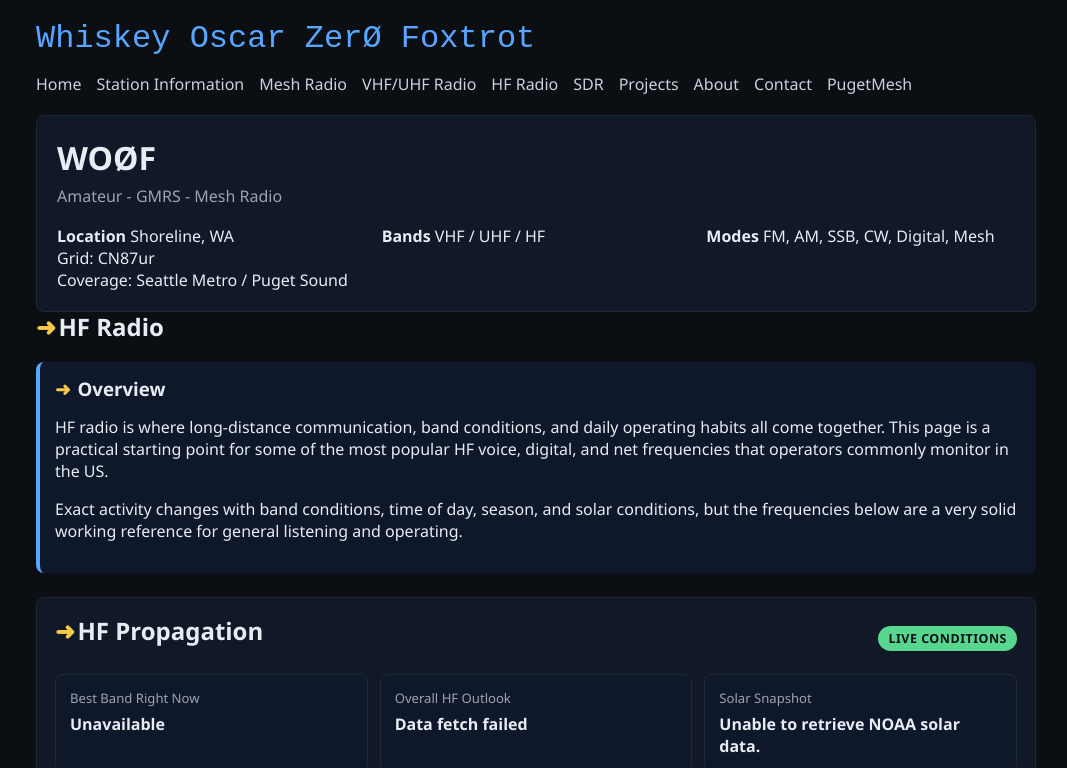
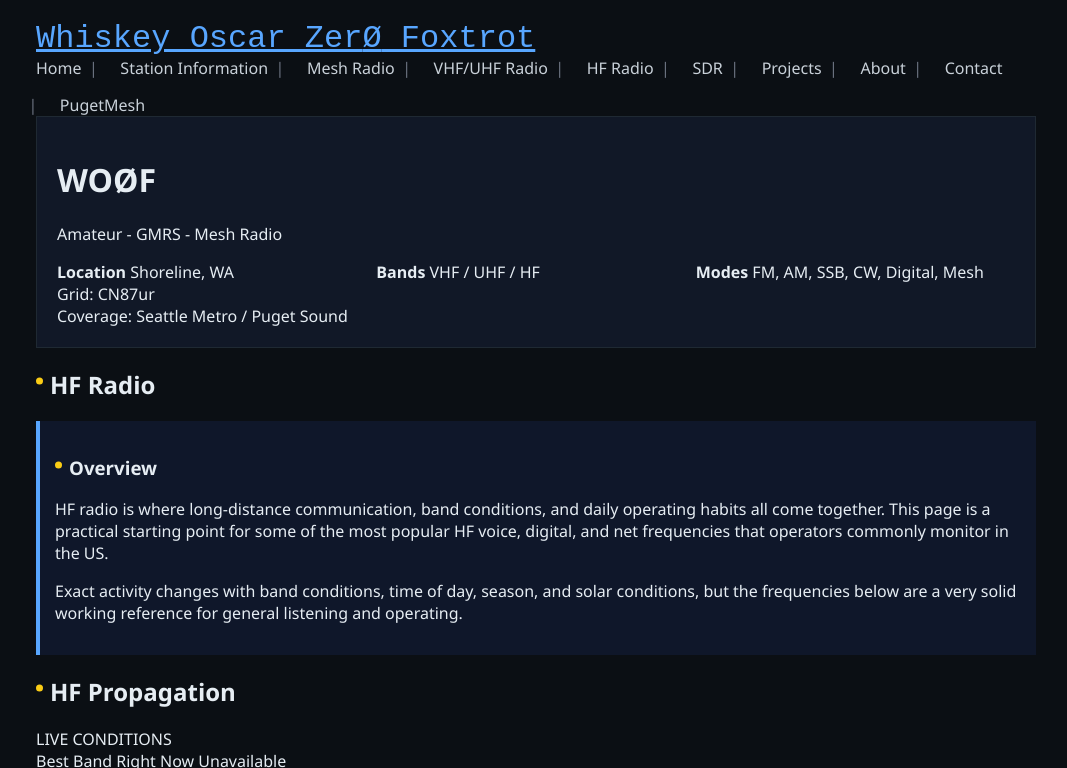
Before and after one commit to Lymitliss/Lymitliss.github.io, a Jekyll site: the page built from hf-radio.md, in a window 1280 px wide. Shown: the top 768 px of the page, without its empty margins (104-1171 px from the left). Built offline with Jekyll 4.4.1, drawn with Linux system fonts in a browser that asks for light colours; grey boxes are pictures that could not be loaded.

Commit message:
Update style.css

```diff
--- a/assets/style.css
+++ b/assets/style.css
@@ -1,6 +1,6 @@
 body {
   margin: 0;
-  font-family: "Segoe UI", Arial, sans-serif;
+  font-family: "Segoe UI", Arial;
   background: #0b0f14;
   color: #e6edf3;
 }
@@ -11,31 +11,30 @@ body {
   padding: 20px;
 }
 
-.navbar {
-  display: flex;
-  flex-wrap: wrap;
-  align-items: center;
-  justify-content: space-between;
-  gap: 16px;
-  margin-bottom: 20px;
-}
-
 .logo {
   font-family: monospace;
   font-size: 2rem;
   color: #58a6ff;
-  text-decoration: none;
 }
 
 .nav-links {
   display: flex;
+  gap: 15px;
   flex-wrap: wrap;
-  gap: 15px;
 }
 
 .nav-links a {
   color: #c9d1d9;
   text-decoration: none;
+  position: relative;
+}
+
+.nav-links a + a::before {
+  content: "|";
+  color: #6b7280;
+  margin-right: 15px;
+  position: relative;
+  left: -7.5px;
 }
 
 .nav-links a:hover {
@@ -46,22 +45,11 @@ body {
   background: #111827;
   padding: 20px;
   border: 1px solid #1f2933;
-  border-radius: 8px;
-}
-
-.hero-title {
-  margin: 0 0 6px;
-}
-
-.hero-subtitle {
-  margin: 0 0 18px;
-  color: #9ca3af;
 }
 
 .station-info {
   display: grid;
-  grid-template-columns: repeat(3, 1fr);
-  gap: 16px;
+  grid-template-columns: repeat(3,1fr);
 }
 
 .station-card {
@@ -69,221 +57,28 @@ body {
   padding: 15px;
   border-left: 4px solid #58a6ff;
   margin-top: 20px;
-  border-radius: 8px;
+}
+
+h2,
+.station-card h3 {
+  position: relative;
+  padding-left: 14px;
+}
+
+h2::before,
+.station-card h3::before {
+  content: "";
+  width: 7px;
+  height: 7px;
+  border-radius: 50%;
+  background: #facc15;
+  position: absolute;
+  left: 0;
+  top: 0.55em;
+  transform: translateY(-50%);
 }
 
 .mesh-title {
-  color: #e6edf3;
-  font-weight: 700;
+  color: #58a6ff;
+  font-weight: bold;
 }
-
-h2,
-.station-card h3,
-.project-line {
-  position: relative;
-  margin-top: 0;
-  padding-left: 1.4rem;
-  color: #e6edf3;
-  font-weight: 700;
-  line-height: 1.25;
-}
-
-h2::before,
-.station-card h3::before,
-.project-line::before {
-  content: "➜";
-  position: absolute;
-  left: 0;
-  top: 0;
-  color: #f7c948;
-  font-weight: 700;
-}
-
-h2 {
-  margin-bottom: 14px;
-}
-
-.station-card h3 {
-  margin-bottom: 10px;
-}
-
-.home-banner {
-  margin: 16px 0 18px;
-  padding: 14px 16px;
-  background: #111827;
-  border: 1px solid #1f2933;
-  border-radius: 8px;
-}
-
-.home-banner-line + .home-banner-line {
-  margin-top: 6px;
-}
-
-.home-banner a,
-.home-banner-link-blue,
-.accent-link {
-  color: #58a6ff;
-  text-decoration: none;
-}
-
-.home-banner a:hover,
-.home-banner-link-blue:hover,
-.accent-link:hover {
-  text-decoration: underline;
-}
-
-.station-list {
-  margin: 0;
-  padding-left: 1.2rem;
-}
-
-.station-list li + li {
-  margin-top: 10px;
-}
-
-.station-label {
-  color: #58a6ff;
-  font-weight: 700;
-}
-
-.propagation {
-  margin-top: 24px;
-  padding: 18px;
-  background: #111827;
-  border: 1px solid #1f2933;
-  border-radius: 8px;
-}
-
-.propagation-header {
-  display: flex;
-  flex-wrap: wrap;
-  align-items: center;
-  justify-content: space-between;
-  gap: 12px;
-  margin-bottom: 14px;
-}
-
-.live-badge {
-  display: inline-block;
-  padding: 4px 10px;
-  font-size: 0.78rem;
-  font-weight: 700;
-  letter-spacing: 0.04em;
-  color: #081018;
-  background: #58d68d;
-  border-radius: 999px;
-}
-
-.prop-summary {
-  display: grid;
-  grid-template-columns: repeat(3, 1fr);
-  gap: 12px;
-  margin-bottom: 16px;
-}
-
-.prop-summary-card,
-.prop-card {
-  background: #0f172a;
-  border: 1px solid #1f2933;
-  border-radius: 8px;
-  padding: 14px;
-}
-
-.prop-summary-card span {
-  display: block;
-}
-
-.prop-summary-label {
-  font-size: 0.82rem;
-  color: #9ca3af;
-  margin-bottom: 6px;
-}
-
-.prop-summary-value {
-  font-size: 1rem;
-  font-weight: 700;
-}
-
-.propagation-widget img {
-  max-width: 100%;
-  height: auto;
-  display: block;
-  border-radius: 8px;
-}
-
-.prop-last-updated {
-  margin-top: 10px;
-  color: #9ca3af;
-  font-size: 0.9rem;
-}
-
-.prop-grid.smart-bands {
-  display: grid;
-  grid-template-columns: repeat(auto-fit, minmax(180px, 1fr));
-  gap: 12px;
-  margin-top: 16px;
-}
-
-.band-card-header {
-  display: flex;
-  align-items: center;
-  justify-content: space-between;
-  gap: 10px;
-}
-
-.band-badge {
-  display: inline-block;
-  padding: 4px 8px;
-  border-radius: 999px;
-  background: #1f2933;
-  color: #c9d1d9;
-  font-size: 0.75rem;
-  font-weight: 700;
-}
-
-.prop-note {
-  margin: 10px 0 0;
-  color: #9ca3af;
-  font-size: 0.92rem;
-}
-
-table {
-  width: 100%;
-  border-collapse: collapse;
-  font-size: 0.95rem;
-}
-
-.project-lines {
-  display: grid;
-  gap: 12px;
-}
-
-.project-line {
-  margin: 0;
-  padding-top: 2px;
-  padding-bottom: 2px;
-}
-
-footer {
-  margin-top: 24px;
-  padding-top: 12px;
-  border-top: 1px solid #1f2933;
-  text-align: center;
-  color: #9ca3af;
-}
-
-footer img {
-  margin-top: 8px;
-  max-width: 100%;
-}
-
-@media (max-width: 800px) {
-  .station-info,
-  .prop-summary {
-    grid-template-columns: 1fr;
-  }
-
-  .container {
-    padding: 16px;
-  }
-}
```
